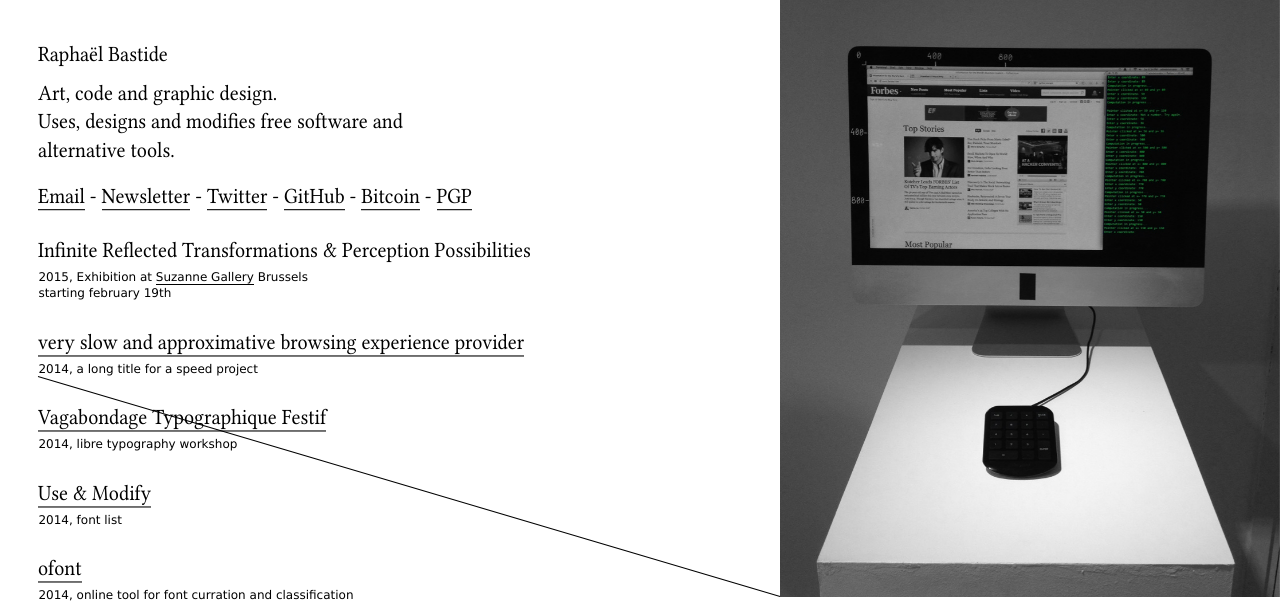
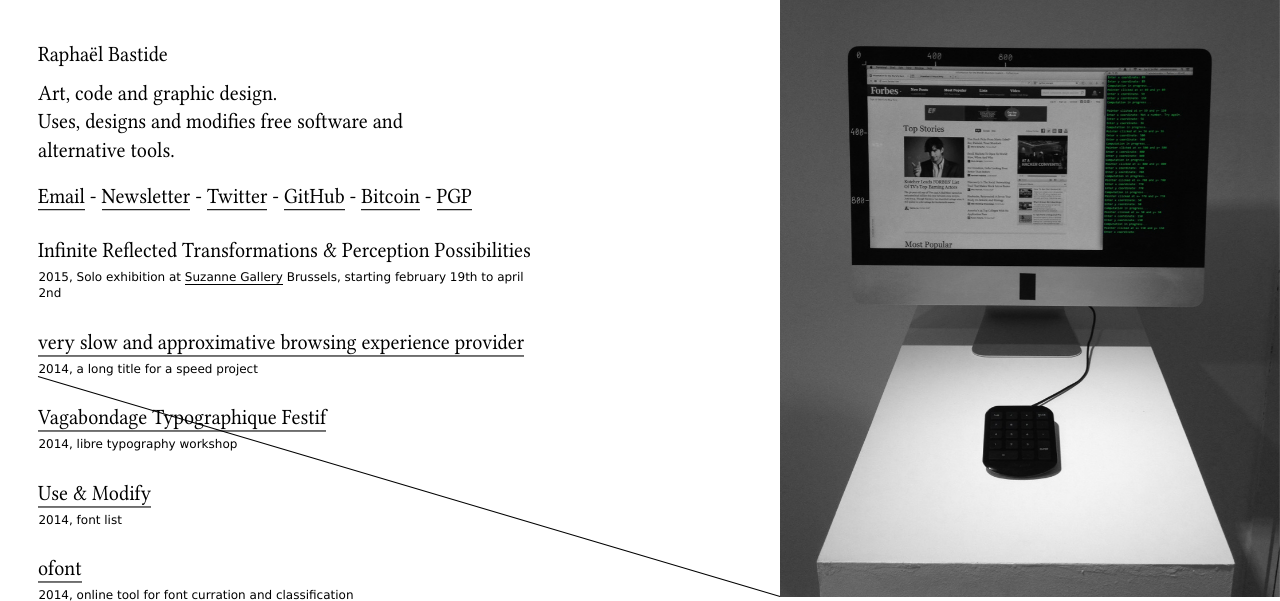
Before and after one commit to raphaelbastide/raphaelbastide.com, a PHP site: page / in a window 1280 px wide. Shown: the top 601 px of the page. Run offline with PHP 8.4, Linux system fonts and the light colour scheme.

Commit message:
Minor corrections for the last event

```diff
--- a/index.php
+++ b/index.php
@@ -79,7 +79,7 @@ Source code: https://github.com/raphaelbastide/raphaelbastide.com
   </header>
   <section id="diff">
     <h2>Infinite Reflected Transformations & Perception Possibilities</h2>
-    <p class="description">2015, Exhibition at <a href="http://www.suzannegallery.com/">Suzanne Gallery</a> Brussels<br>starting february 19th</p>
+    <p class="description">2015, Solo exhibition at <a href="http://www.suzannegallery.com/">Suzanne Gallery</a> Brussels, starting february 19<sup>th</sup> to april 2<sup>nd</sup></p>
   </section>
   <section id="very-slow">
     <h2><a target="_blank" href="http://raphaelbastide.com/very-slow-and-approximative-browsing-experience-provider/">very slow and approximative browsing experience provider</a></h2>
```
